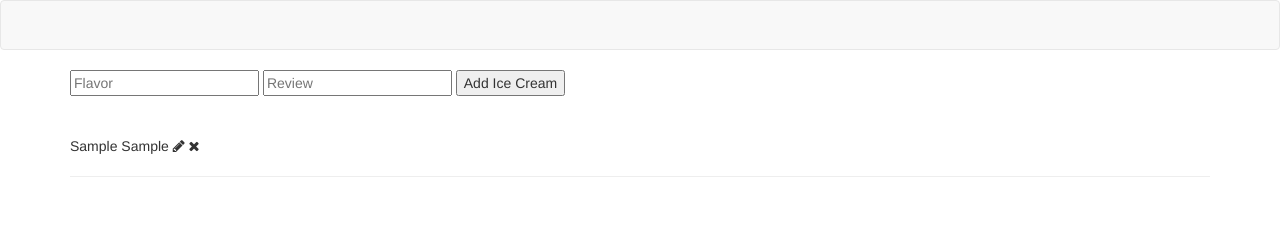
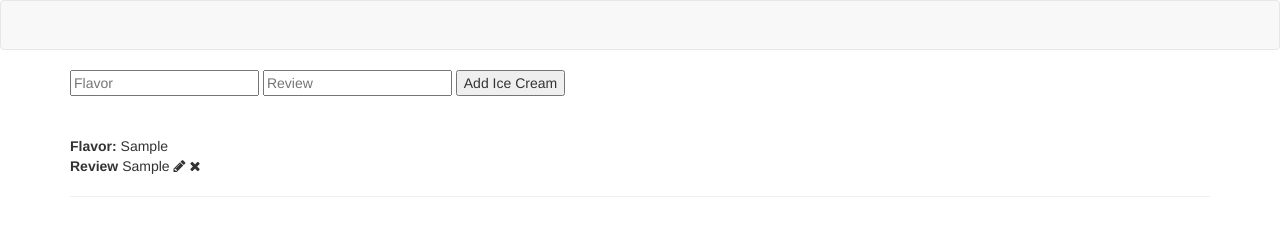
Before and after one commit to FranchiniMae/ice-cream-app, a website: page views/index.html in a window 1280 px wide. Both pictures are taken after typing "Sample", "Sample" into the empty fields and a click on the input "Add Ice Cream". Drawn offline with nearby package versions, Linux system fonts and the light colour scheme; some packages are replaced by stand-ins of ours; no server answers.

Commit message:
Adds label for rendered data

```diff
--- a/public/templates/home.html
+++ b/public/templates/home.html
@@ -8,8 +8,8 @@
 	<div ng-repeat="icecream in home.icecreams">
 	<div ng-hide="home.displayEditForm">
 
-	          {{icecream.flavor}}
-	          {{icecream.review}}
+	          <b>Flavor:</b> {{icecream.flavor}}<br>
+	          <b>Review</b> {{icecream.review}}
 	          <!-- edit/delete buttons -->
 	          <i class="fa fa-pencil" ng-click="home.displayEditForm = true" class="btn btn-default"></i>
 	          <i class="fa fa-close" ng-click="home.deleteIcecream(icecream)" class="btn btn-default"></i>
```
